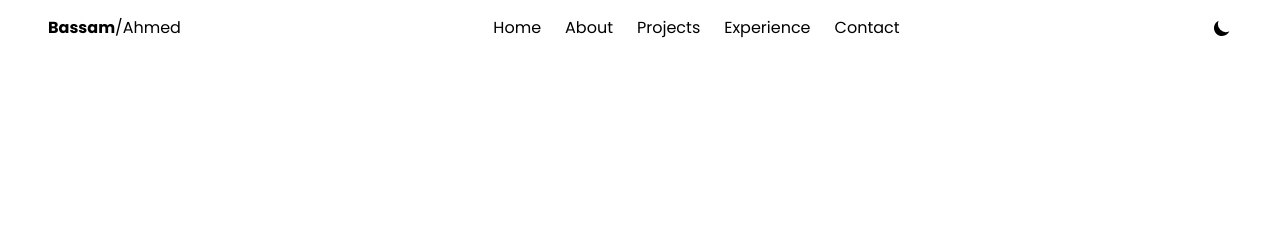
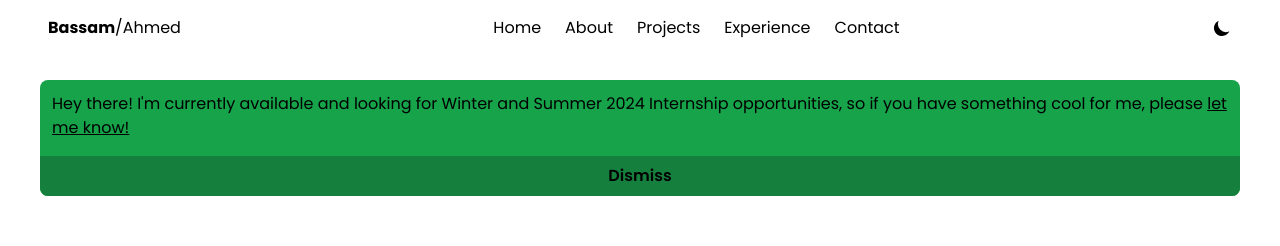
Before and after one commit to BaamAhmed/portfolio-v2-react, a React (Create React App) app: page / in a window 1280 px wide. Shown: the top 246 px of the page. Built offline with nearby package versions, Linux system fonts and the light colour scheme.

Commit message:
updated flash message

```diff
--- a/src/components/Flash.tsx
+++ b/src/components/Flash.tsx
@@ -12,7 +12,7 @@ function Flash() {
             {showMsg &&
             <div className="flex flex-col justify-between col-span-1 md:col-span-2 bg-green-600 mt-10 rounded-lg">
                 <h1 className='mb-1 p-3'>
-                    Hey there! I'm currently available and looking for Summer 2023 Internship opportunities, so if you have something cool for me, please <a className='underline hover:text-green-400' href="/contact">let me know!</a>
+                    Hey there! I'm currently available and looking for Winter and Summer 2024 Internship opportunities, so if you have something cool for me, please <a className='underline hover:text-green-400' href="/contact">let me know!</a>
                 </h1>
                 <button onClick={handleClose}>
                     <div className="flex rounded-b-lg justify-center align-center bg-green-700 hover:bg-green-900 py-2">
--- a/src/pages/Home.tsx
+++ b/src/pages/Home.tsx
@@ -1,13 +1,13 @@
 import React from 'react'
 import {motion} from 'framer-motion'
-// import Flash from '../components/Flash';
+import Flash from '../components/Flash';
 
 
 function Home() {
 
     return (
         <div className='p-6 md:p-10'>
-            {/* <Flash /> */}
+            <Flash />
             <div className="grid grid-cols-1 md:grid-cols-2 p-0 md:p-6 md:p-10 min-h-screen md:px-10 md:px-20">
                 <div className="flex flex-col justify-center align-center">
                     <h4 className="text-lg">Hello there!</h4>
```
